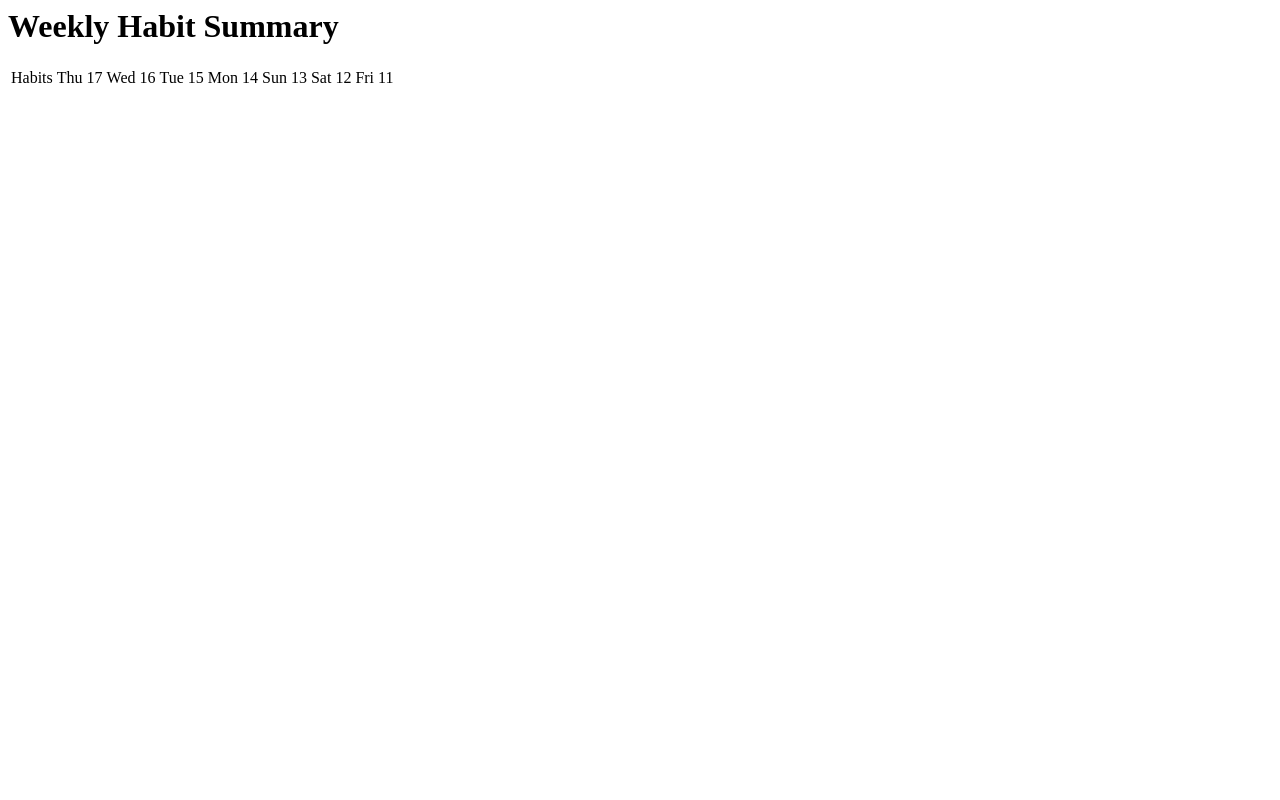
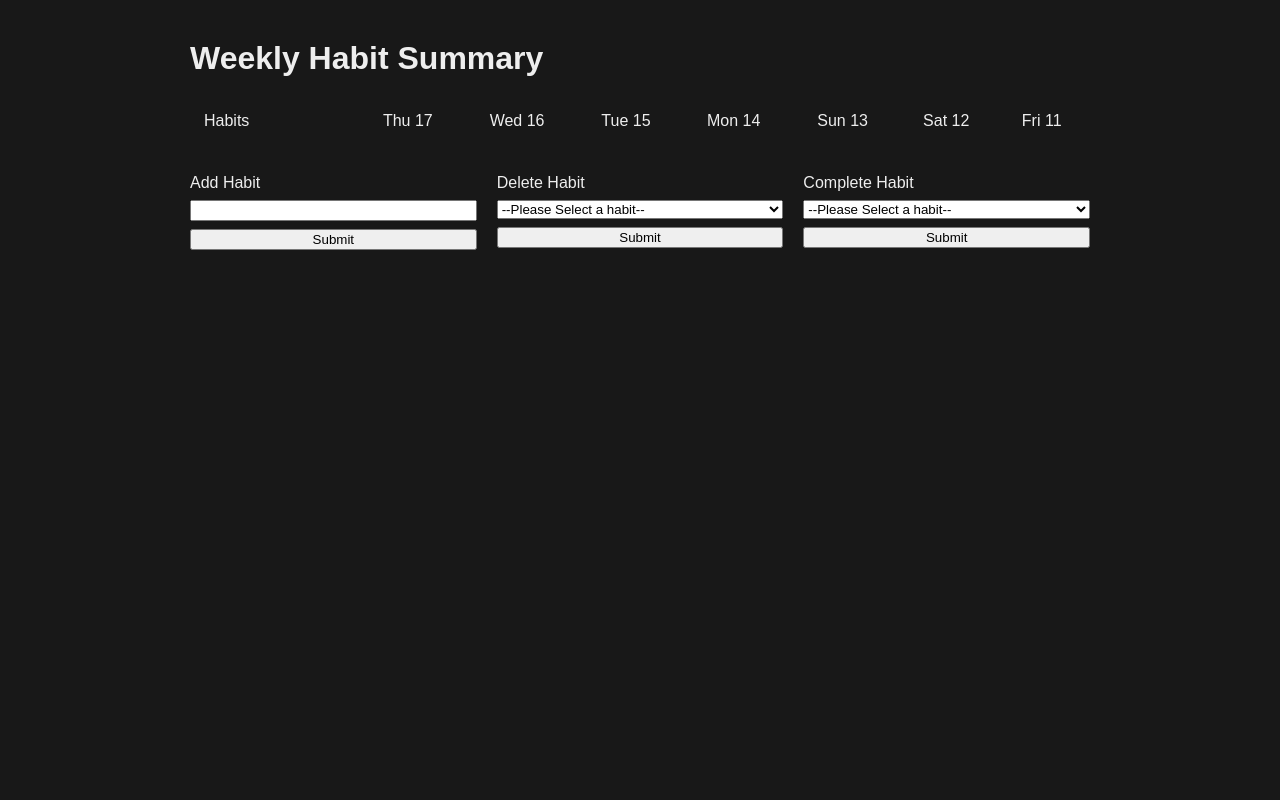
Before and after one commit to devslouchy/habit-tracker, a FastAPI app: page /week in a window 1280 px wide. Run offline with FastAPI, Linux system fonts and the light colour scheme; data that the repository does not hold is empty.

Commit message:
Add habit management web controls

```diff
--- a/api.py
+++ b/api.py
@@ -1,13 +1,29 @@
-from fastapi import FastAPI, Request
-from fastapi.responses import HTMLResponse
+from fastapi import FastAPI, Request, Form
+from fastapi.responses import HTMLResponse, RedirectResponse
 from fastapi.templating import Jinja2Templates
 from fastapi.staticfiles import StaticFiles
-from database import get_completed_db, week_view_db
+from contextlib import asynccontextmanager
+from typing import Annotated
+import os
+import os.path
+from database import get_completed_db, week_view_db, add_habit_db, initiate_db, delete_habit_db, complete_habit_db
 import sqlite3
 
-app = FastAPI()
+
+
+@asynccontextmanager
+async def lifespan(app:FastAPI):
+    if not os.path.exists("data"):
+        os.mkdir("data")
+    con = sqlite3.connect("data/habits.db")
+    initiate_db(con)
+    con.close()
+    yield
+
+app = FastAPI(lifespan=lifespan)
 templates = Jinja2Templates(directory="templates")
 app.mount("/static", StaticFiles(directory="static"), name="static")
+
 
 @app.get("/")
 async def root():
@@ -37,3 +53,30 @@ async def week(request: Request):
     return templates.TemplateResponse(
         request=request, name="habit_summary.html", context={"habits":habits_table, "dates":dates}
     )
+
+@app.post("/add", response_class=RedirectResponse)
+async def add_habit(name: Annotated[str, Form()]):
+    con = sqlite3.connect("data/habits.db")
+    add_habit_db(con, name)
+    con.close()
+    return RedirectResponse(
+    "/week", status_code=303
+    )
+
+@app.post("/delete", response_class=RedirectResponse)
+async def delete_habit(name: Annotated[str, Form()]):
+    con = sqlite3.connect("data/habits.db")
+    delete_habit_db(con, name)
+    con.close()
+    return RedirectResponse(
+    "/week", status_code=303
+    )
+
+@app.post("/complete", response_class=RedirectResponse)
+async def complete_habit(name: Annotated[str, Form()]):
+    con = sqlite3.connect("data/habits.db")
+    complete_habit_db(con, name)
+    con.close()
+    return RedirectResponse(
+    "/week", status_code=303
+    )
--- a/requirements.txt
+++ b/requirements.txt
@@ -14,6 +14,7 @@ pydantic==2.13.5
 pydantic_core==2.46.5
 Pygments==2.21.0
 pytest==9.1.1
+python-multipart==0.0.32
 starlette==1.6.0
 typing-inspection==0.4.4
 typing_extensions==4.16.0
--- a/static/styles.css
+++ b/static/styles.css
@@ -1,7 +1,44 @@
 .completed{
-    background-color: greenyellow;
+    background-color: #4f7942;
 }
 
 .incomplete{
-    background-color: red;
+    background-color: #3f2929;
 }
+
+body {
+    font-family: sans-serif;
+    max-width: 900px;
+    margin: 40px auto;
+    background-color: #181818;
+    color: #eeeeee;
+}
+
+table {
+
+    width: 100%;
+    border: 2px solid #181818;
+}
+
+td {
+    padding: 10px;
+    text-align: center;
+}
+
+td:first-child {
+    text-align: left;
+    width:140px;
+}
+
+.crud_buttons {
+    display: flex;
+    gap: 20px;
+    margin-top: 30px;
+}
+
+.crud_buttons form {
+    display: flex;
+    flex-direction: column;
+    gap: 8px;
+    flex: 1;
+}
--- a/templates/habit_summary.html
+++ b/templates/habit_summary.html
@@ -36,5 +36,31 @@
             </tr>
         {% endfor %}
     </table>
-
+    <div class="crud_buttons">
+        <form action="/add" method="post">
+            <label for="name">Add Habit</label>
+            <input type="text" id="name" name="name">
+            <input type="submit" value="Submit">
+        </form>
+        <form action="/delete" method="post">
+            <label for="delete_select">Delete Habit</label>
+            <select id="delete_select" name="name">
+                <option value="">--Please Select a habit--</option>
+                {% for habit in habits %}
+                    <option value="{{habit}}">{{habit}}</option>
+                {% endfor %}
+            </select>
+            <input type="submit" value="Submit">
+        </form>
+        <form action="/complete" method="post">
+            <label for="complete_select">Complete Habit</label>
+            <select id="complete_select" name="name">
+                <option value="">--Please Select a habit--</option>
+                {% for habit in habits %}
+                    <option value="{{habit}}">{{habit}}</option>
+                {% endfor %}
+            </select>
+            <input type="submit" value="Submit">
+        </form>
+    </div>
 </body>
```
